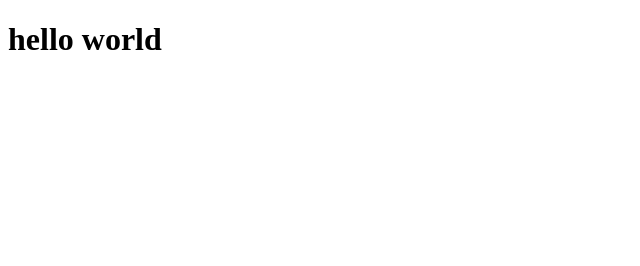
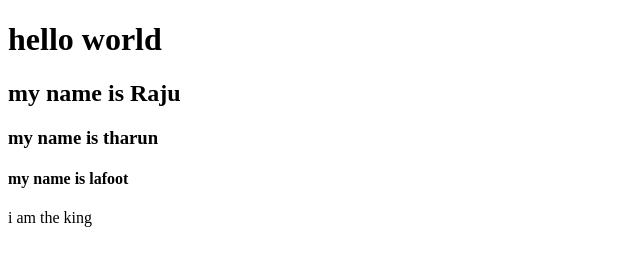
Before and after one commit to cholaraju/mycommit, a plain HTML site: page index.html in a window 1280 px wide. Shown: the whole page, without its empty margins (0-640 px from the left). Drawn offline with Linux system fonts and the light colour scheme.

Commit message:
i am the king

```diff
--- a/index.html
+++ b/index.html
@@ -8,5 +8,9 @@
 </head>
 <body>
     <h1>hello world</h1>
+    <h2>my name is Raju</h2>
+    <h3>my name is tharun</h3>
+    <h4>my name is lafoot</h4>
+    i  am the king
 </body>
 </html>
```
